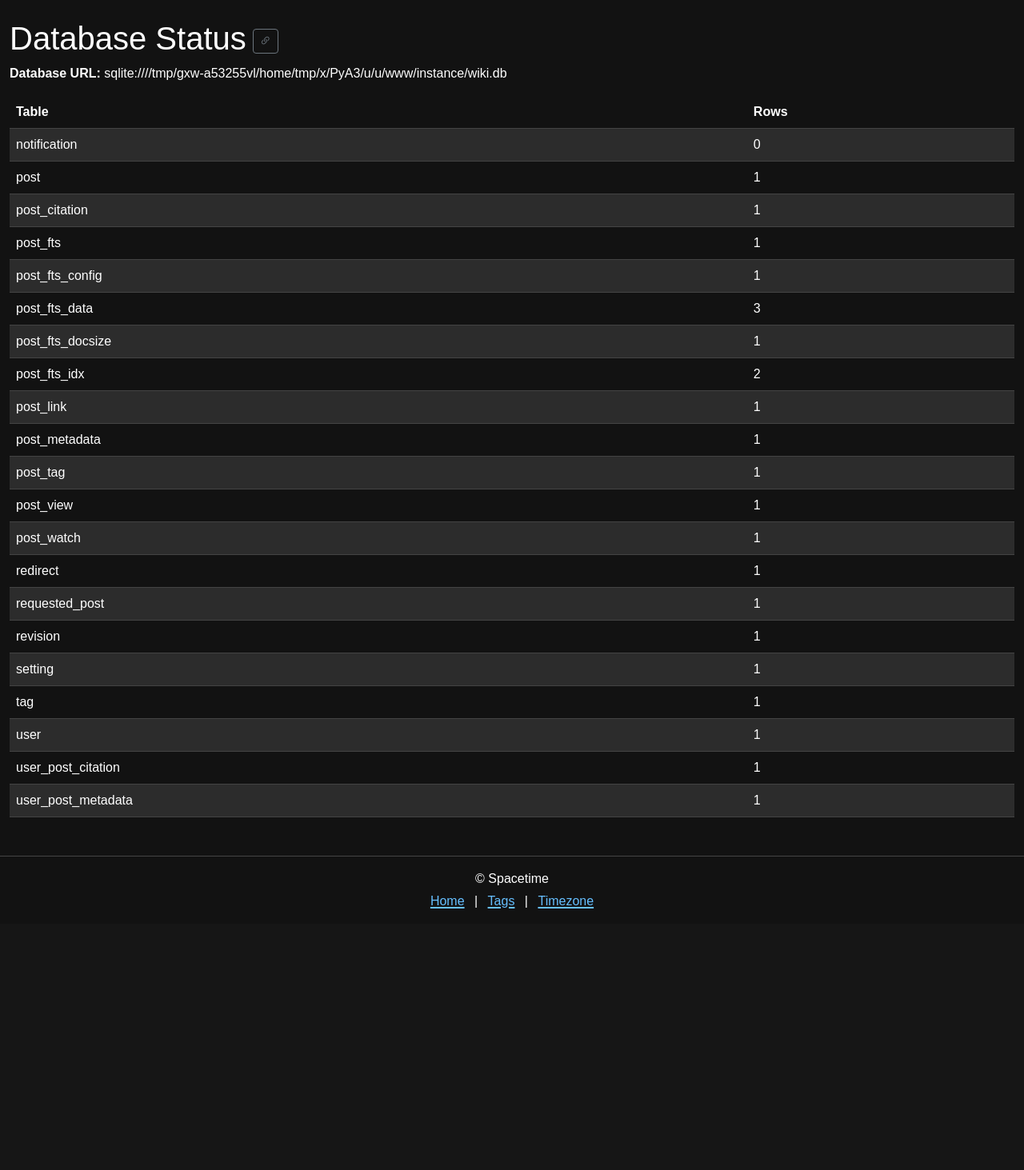
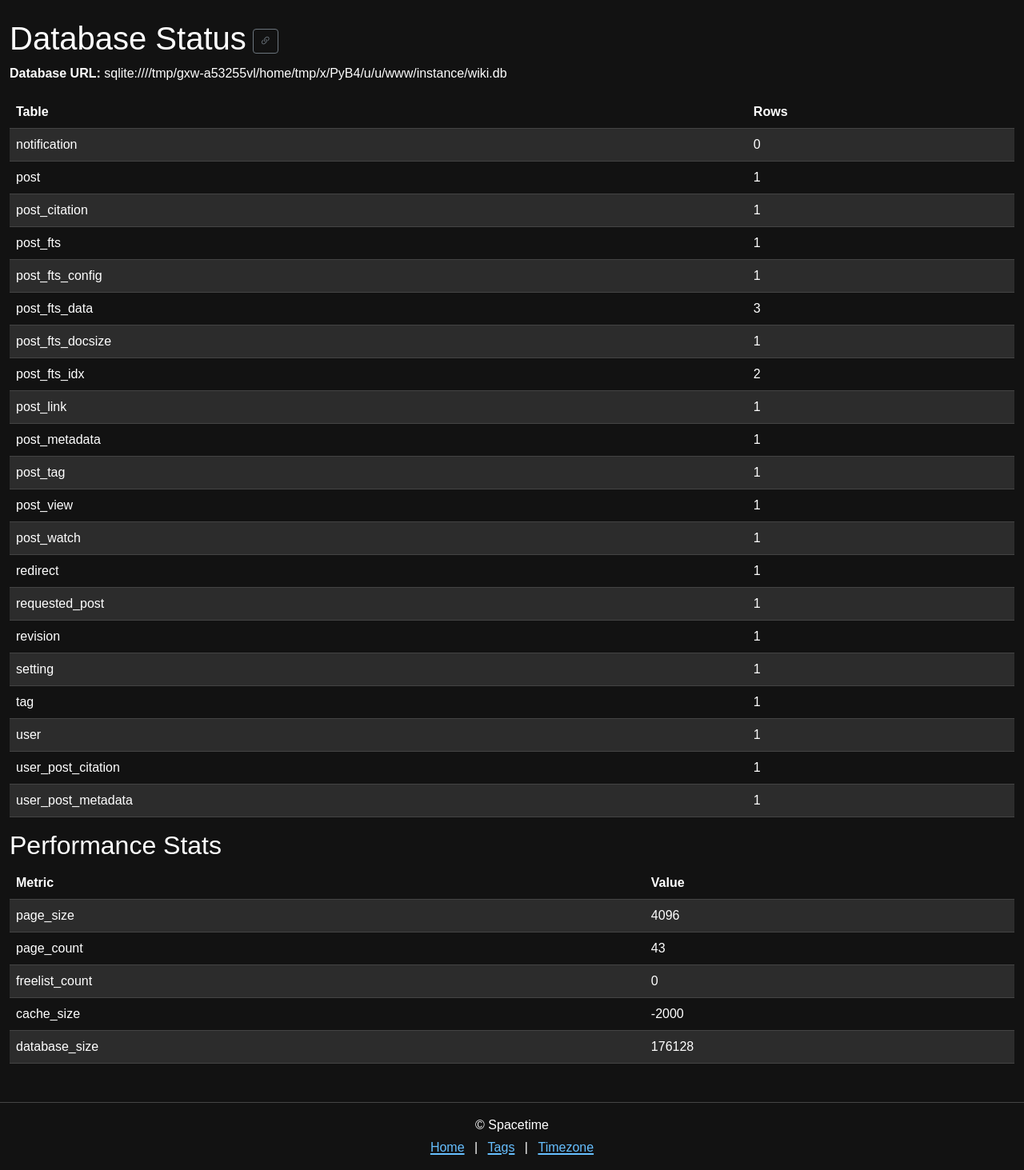
Before and after one commit to flyingtext/spacetime, a Flask app: page /admin/db-status in a window 1280 px wide. Shown: the part 56-1519 px from the top of the page at 80% size. Before the commit the page ends 1192 px from the top, so only its background shows below. Run offline with Flask 3, Linux system fonts and the light colour scheme; a user stored in the database is signed in; data comes from the database, SQL or seed files in the repository; tables that the repository leaves empty hold one stand-in row (values such as "Sample post"); data that the repository does not hold is empty; some libraries are stand-ins or nearby versions.

Commit message:
Add DB performance stats to admin status

```diff
--- a/app.py
+++ b/app.py
@@ -2330,6 +2330,7 @@ def admin_db_status():
         abort(403)
     inspector = inspect(db.engine)
     tables = []
+    perf = {}
     with db.engine.connect() as conn:
         for name in inspector.get_table_names():
             try:
@@ -2337,8 +2338,20 @@ def admin_db_status():
             except Exception:
                 count = 0
             tables.append({'name': name, 'count': count})
+        # Gather basic performance metrics for SQLite databases
+        if db.engine.dialect.name == 'sqlite':
+            for pragma in ['page_size', 'page_count', 'freelist_count', 'cache_size']:
+                try:
+                    perf[pragma] = conn.execute(text(f'PRAGMA {pragma}')).scalar()
+                except Exception:
+                    perf[pragma] = None
+            try:
+                size = (perf.get('page_size') or 0) * (perf.get('page_count') or 0)
+                perf['database_size'] = size
+            except Exception:
+                perf['database_size'] = None
     db_url = str(db.engine.url)
-    return render_template('admin/db_status.html', tables=tables, db_url=db_url)
+    return render_template('admin/db_status.html', tables=tables, db_url=db_url, perf=perf)
 
 @app.route('/admin/stats/posts_over_time')
 @login_required
--- a/templates/admin/db_status.html
+++ b/templates/admin/db_status.html
@@ -11,4 +11,15 @@
     {% endfor %}
   </tbody>
 </table>
+{% if perf %}
+<h2>{{ _('Performance Stats') }}</h2>
+<table class="table table-striped">
+  <thead><tr><th>{{ _('Metric') }}</th><th>{{ _('Value') }}</th></tr></thead>
+  <tbody>
+    {% for key, value in perf.items() %}
+    <tr><td>{{ key }}</td><td>{{ value }}</td></tr>
+    {% endfor %}
+  </tbody>
+</table>
+{% endif %}
 {% endblock %}
```
Also changed, not shown: API.md (+1 -1 lines), tests/test_admin_db_status.py (+2 -0 lines).
